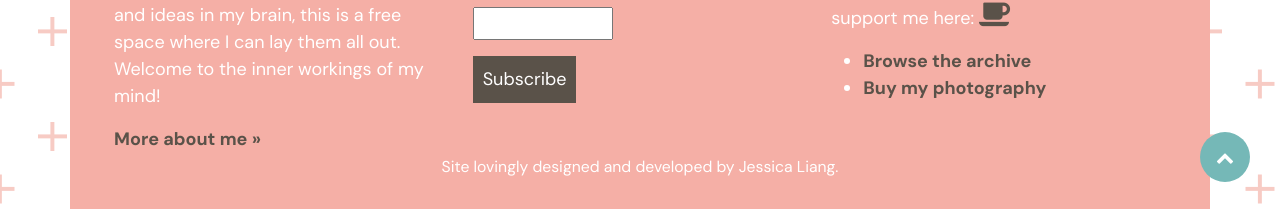
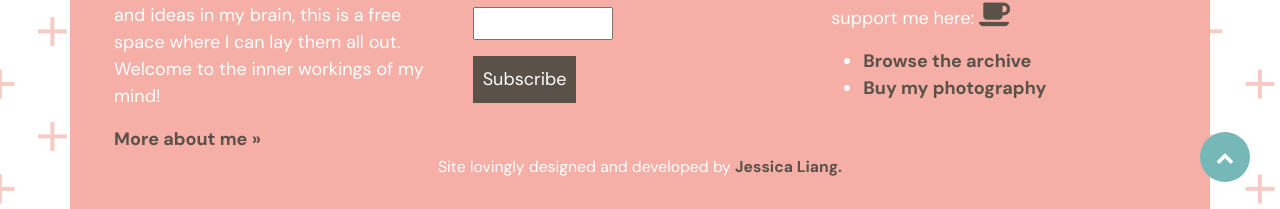
Before and after one commit to jessicaliang721/jessicas-playground, a Jekyll site: the page built from index.html, in a window 1280 px wide and 900 px high, scrolled down 3218 px. Shown: the part 688-897 px from the top of the window. Built offline with Jekyll 4.4.1, drawn with Linux system fonts in a browser that asks for light colours; the list of posts is cut into pages by our own code; comment, search, counter and statistics services are not loaded; part of the change alters nothing that is shown.

```diff
--- a/_includes/footer.html
+++ b/_includes/footer.html
@@ -53,7 +53,7 @@
 		</ul>
 	</div>
 	<div class="col text-center">
-		<small>Site lovingly designed and developed by Jessica Liang.</small>
+		<small>Site lovingly designed and developed by <a href="https://www.jessicaliang.net" target="_blank">Jessica Liang.</a></small>
 	</div>
 	<button class="scrollToTopBtn"><i class="fa fa-chevron-up"></i></button>
 </div>
```
